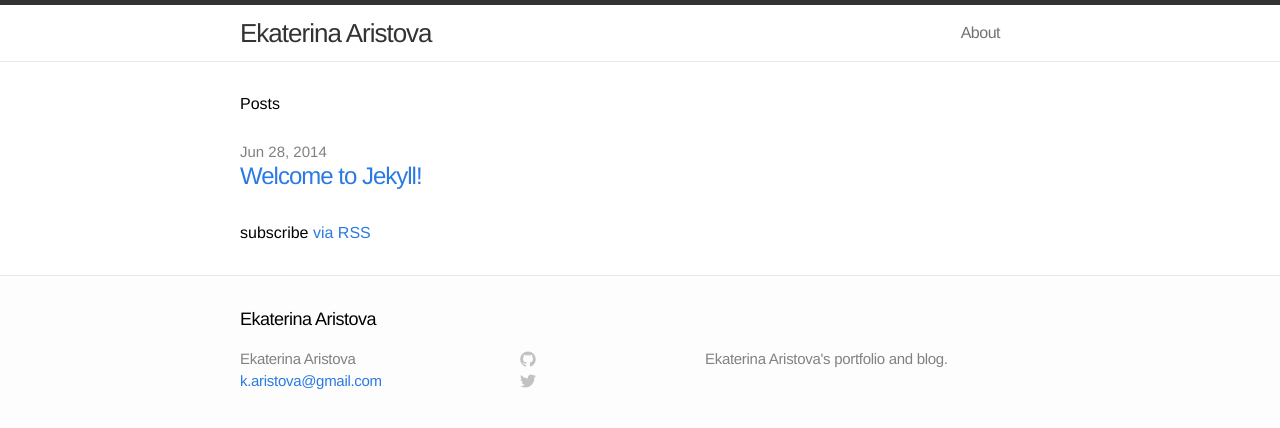
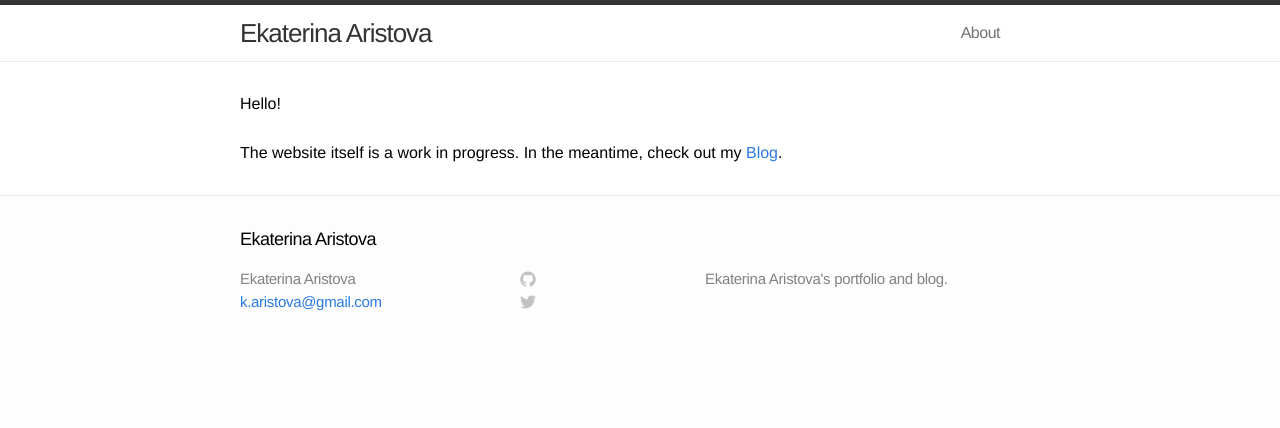
Before and after one commit to katerinkus/katerinkus.github.io, a Jekyll site: the page built from index.html, in a window 1280 px wide. Shown: the top 428 px of the page. Built offline with Jekyll 4.4.1, drawn with Linux system fonts in a browser that asks for light colours.

Commit message:
simplify landing page for now

```diff
--- a/index.html
+++ b/index.html
@@ -4,17 +4,7 @@ layout: default
 
 <div class="home">
 
-  <h1>Posts</h1>
+  <h1>Hello!</h1>
 
-  <ul class="posts">
-    {% for post in site.posts %}
-      <li>
-        <span class="post-date">{{ post.date | date: "%b %-d, %Y" }}</span>
-        <a class="post-link" href="{{ post.url | prepend: site.baseurl }}">{{ post.title }}</a>
-      </li>
-    {% endfor %}
-  </ul>
-
-  <p class="rss-subscribe">subscribe <a href="{{ "/feed.xml" | prepend: site.baseurl }}">via RSS</a></p>
-
+  <p>The website itself is a work in progress. In the meantime, check out my <a href="/blog/">Blog</a>.</p>
 </div>
```
